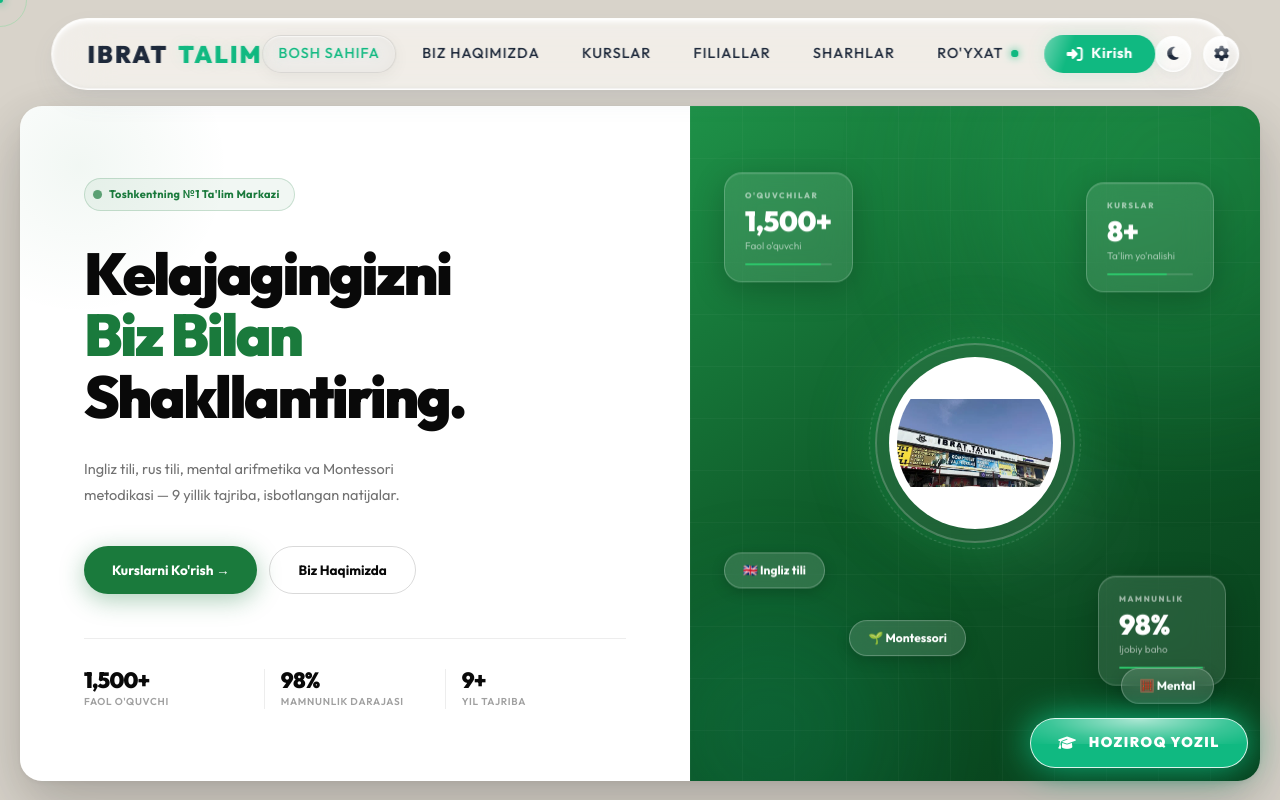
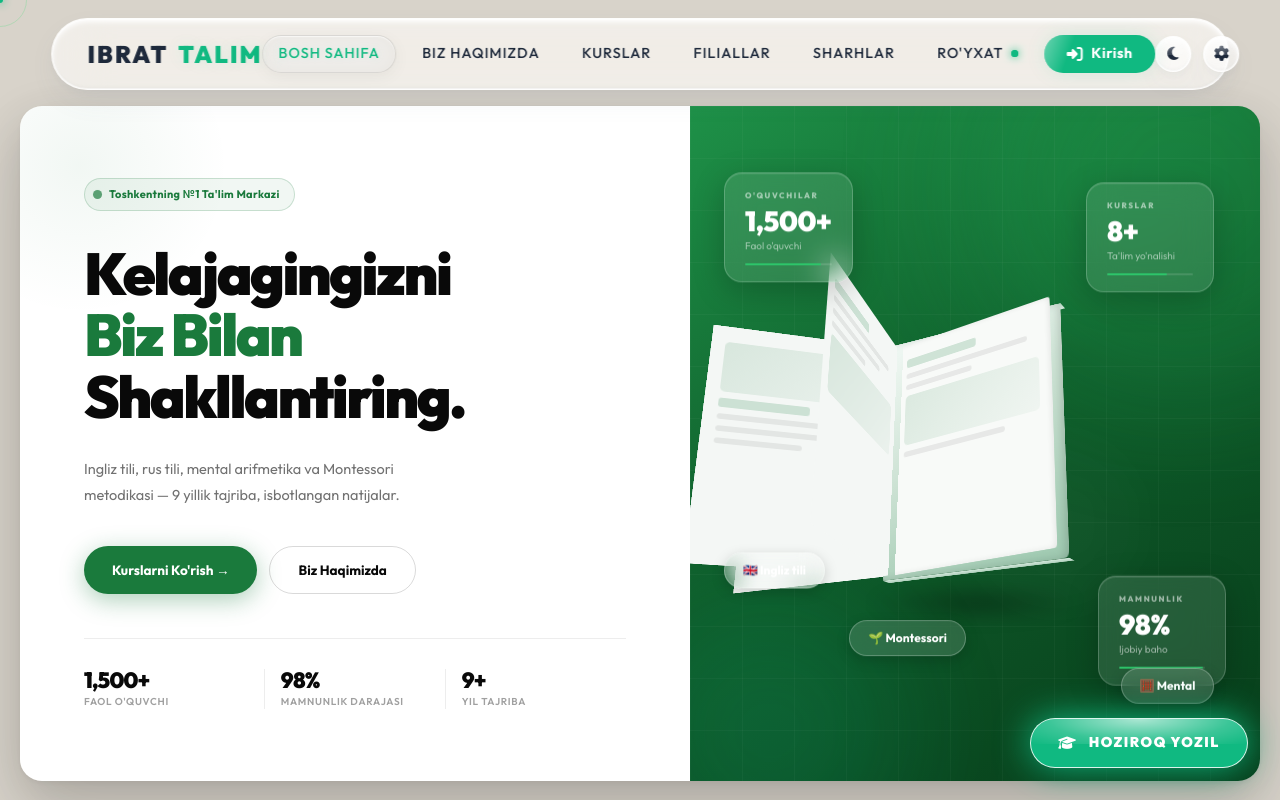
Before and after one commit to Future-Web2/Ibrt-Tlm, a React (Vite) app: page / in a window 1280 px wide. Built offline with nearby package versions, Linux system fonts and the light colour scheme; a web font is replaced by a local one.

Commit message:
hero: restore 3D animated book in right panel

```diff
--- a/src/app/components/HeroSection.jsx
+++ b/src/app/components/HeroSection.jsx
@@ -88,7 +88,7 @@ export default function HeroSection() {
       <style>{`
 
         /* ══════════════════════════════════════════════
-           IBRAT HERO  ·  v5  ·  Logo ring edition
+           IBRAT HERO  ·  v6  ·  3D Book edition
         ══════════════════════════════════════════════ */
 
         #home {
@@ -381,47 +381,202 @@ export default function HeroSection() {
           pointer-events: none; z-index: 0;
         }
 
-        /* ── logo ring ── */
-        .h3-logo-wrap {
+        /* ════════════════════════════
+           3-D BOOK  (pure CSS + HTML)
+        ════════════════════════════ */
+
+        .h3-scene {
           position: relative;
           z-index: 2;
+          perspective: 900px;
+          perspective-origin: 55% 45%;
           will-change: transform;
         }
-        .h3-logo-ring {
-          width: 200px; height: 200px;
-          border-radius: 50%;
-          border: 2px solid rgba(255,255,255,0.2);
+
+        .h3-book {
+          width: 200px;
+          height: 260px;
+          position: relative;
+          transform-style: preserve-3d;
+          /* base tilt — rotateY responds to mouse via inline style */
+          transition: transform 0.1s linear;
+        }
+
+        /* ── covers ── */
+        .h3-cover-front,
+        .h3-cover-back {
+          position: absolute;
+          width: 200px; height: 260px;
+          border-radius: 2px 6px 6px 2px;
+          backface-visibility: hidden;
+        }
+
+        .h3-cover-front {
+          background: linear-gradient(160deg, #e8f4ed 0%, #c6dece 50%, #9ec9b0 100%);
+          transform: translateZ(6px);
           display: flex;
+          flex-direction: column;
           align-items: center;
           justify-content: center;
-          position: relative;
-          background: rgba(255,255,255,0.07);
-          backdrop-filter: blur(10px);
-          -webkit-backdrop-filter: blur(10px);
-          animation: h3logoGlow 4.5s ease-in-out infinite;
+          gap: 12px;
+          box-shadow: inset -3px 0 8px rgba(0,0,0,0.15);
+          overflow: hidden;
         }
-        @keyframes h3logoGlow {
-          0%,100% { box-shadow: 0 0 0 0px rgba(45,197,106,0), 0 0 55px rgba(45,197,106,0.22); }
-          50%      { box-shadow: 0 0 0 14px rgba(45,197,106,0.1), 0 0 90px rgba(45,197,106,0.38); }
-        }
-        .h3-logo-ring::before {
+        /* sheen */
+        .h3-cover-front::after {
           content: '';
           position: absolute;
-          inset: -8px;
-          border-radius: 50%;
-          border: 1.5px dashed rgba(255,255,255,0.18);
-          animation: h3spin 20s linear infinite;
+          inset: 0;
+          background: linear-gradient(135deg, rgba(255,255,255,0.35) 0%, transparent 55%);
+          pointer-events: none;
         }
-        @keyframes h3spin { to { transform: rotate(360deg); } }
 
-        .h3-logo-img {
-          width: 172px; height: 172px;
+        .h3-cover-back {
+          background: linear-gradient(160deg, #b8d4c2 0%, #8db89e 100%);
+          transform: rotateY(180deg) translateZ(6px);
+        }
+
+        /* ── spine ── */
+        .h3-spine {
+          position: absolute;
+          width: 12px; height: 260px;
+          background: linear-gradient(to right, #2d6b45 0%, #4a9463 100%);
+          transform: rotateY(-90deg) translateZ(0px) translateX(-6px);
+          transform-origin: left center;
+          left: 0;
+          box-shadow: inset -2px 0 4px rgba(0,0,0,0.3);
+        }
+
+        /* ── top & bottom edges ── */
+        .h3-top, .h3-bottom {
+          position: absolute;
+          width: 200px; height: 12px;
+          background: linear-gradient(to bottom, #d4e8dc 0%, #aecfbb 100%);
+          left: 0;
+        }
+        .h3-top    { transform: rotateX(90deg) translateZ(0px) translateY(-6px);  transform-origin: top center; top: 0; }
+        .h3-bottom { transform: rotateX(-90deg) translateZ(0px) translateY(6px);  transform-origin: bottom center; bottom: 0; }
+
+        /* ── cover content ── */
+        .h3-book-logo {
+          width: 80px; height: 80px;
           border-radius: 50%;
           object-fit: contain;
-          background: #ffffff;
-          padding: 8px;
+          background: rgba(255,255,255,0.9);
+          padding: 6px;
           box-sizing: border-box;
-          display: block;
+          position: relative;
+          z-index: 1;
+          box-shadow: 0 4px 16px rgba(0,0,0,0.15);
+        }
+        .h3-book-title {
+          font-size: 13px;
+          font-weight: 800;
+          color: #1a5c34;
+          text-align: center;
+          letter-spacing: 0.5px;
+          line-height: 1.3;
+          position: relative;
+          z-index: 1;
+          padding: 0 12px;
+        }
+        .h3-book-sub {
+          font-size: 8px;
+          font-weight: 700;
+          color: #3d8c5a;
+          text-align: center;
+          letter-spacing: 2px;
+          text-transform: uppercase;
+          position: relative;
+          z-index: 1;
+        }
+
+        /* ── page leaves ── */
+        .h3-pages {
+          position: absolute;
+          width: 194px; height: 252px;
+          top: 4px; left: 6px;
+          transform-style: preserve-3d;
+          transform: translateZ(5px);
+        }
+
+        .h3-page {
+          position: absolute;
+          width: 194px; height: 252px;
+          top: 0; left: 0;
+          transform-origin: left center;
+          transform-style: preserve-3d;
+          backface-visibility: hidden;
+        }
+
+        .h3-pf, .h3-pb {
+          position: absolute;
+          width: 100%; height: 100%;
+          border-radius: 1px 4px 4px 1px;
+          backface-visibility: hidden;
+          overflow: hidden;
+          display: flex;
+          flex-direction: column;
+          padding: 18px 14px;
+          gap: 7px;
+          box-sizing: border-box;
+        }
+        .h3-pf {
+          background: #f8faf8;
+          box-shadow: inset -2px 0 6px rgba(0,0,0,0.08);
+        }
+        .h3-pb {
+          background: #f4f7f5;
+          transform: rotateY(180deg);
+        }
+
+        /* fake text lines */
+        .h3-ln {
+          border-radius: 3px;
+          background: rgba(0,0,0,0.07);
+          flex-shrink: 0;
+        }
+        .h3-ln-h  { height: 10px; width: 55%; background: rgba(26,122,60,0.18); }
+        .h3-ln-l  { height: 6px; width: 92%; }
+        .h3-ln-m  { height: 6px; width: 76%; }
+        .h3-ln-s  { height: 6px; width: 52%; }
+        .h3-ln-img {
+          height: 56px; width: 100%;
+          border-radius: 5px;
+          background: linear-gradient(135deg, rgba(26,122,60,0.13), rgba(26,122,60,0.04));
+          flex-shrink: 0;
+        }
+
+        /* flip animation — 4 pages, staggered */
+        .h3-page {
+          animation-duration: 2s;
+          animation-timing-function: cubic-bezier(0.45, 0, 0.55, 1);
+          animation-iteration-count: infinite;
+          animation-fill-mode: both;
+          animation-name: h3flip;
+        }
+        .h3-p1 { animation-delay: 0s; }
+        .h3-p2 { animation-delay: 1.6s; }
+        .h3-p3 { animation-delay: 3.2s; }
+        .h3-p4 { animation-delay: 4.8s; }
+
+        @keyframes h3flip {
+          0%   { transform: rotateY(0deg); }
+          8%   { transform: rotateY(-3deg); }
+          45%  { transform: rotateY(-90deg); }
+          55%  { transform: rotateY(-90deg); }
+          92%  { transform: rotateY(-177deg); }
+          100% { transform: rotateY(-180deg); }
+        }
+
+        /* shadow under book */
+        .h3-book-shadow {
+          position: absolute;
+          width: 210px; height: 36px;
+          bottom: -48px; left: 50%;
+          transform: translateX(-50%);
+          background: radial-gradient(ellipse, rgba(0,0,0,0.32) 0%, transparent 72%);
+          filter: blur(8px);
         }
 
         /* ── floating stat cards ── */
@@ -434,7 +589,7 @@ export default function HeroSection() {
           border-radius: 18px;
           padding: 16px 20px;
           color: #ffffff;
-          z-index: 3;
+          z-index: 4;
           min-width: 128px;
           box-shadow: 0 8px 32px rgba(0,0,0,0.22), inset 0 1px 0 rgba(255,255,255,0.12);
           will-change: transform;
@@ -463,7 +618,7 @@ export default function HeroSection() {
           padding: 8px 18px;
           font-size: 12px; font-weight: 700;
           color: #ffffff; white-space: nowrap;
-          z-index: 3;
+          z-index: 4;
           box-shadow: 0 4px 14px rgba(0,0,0,0.18);
         }
         .h3-pill-1 { bottom: 28%; left: 6%;  animation: h3floatUp 8s ease-in-out -1s infinite; }
@@ -474,7 +629,7 @@ export default function HeroSection() {
         @media (max-width: 960px) {
           #home { padding: 100px 14px 14px; }
           .h3-wrap { grid-template-columns: 1fr; }
-          .h3-right { order: -1; min-height: 420px; }
+          .h3-right { order: -1; min-height: 440px; }
           .h3-left  { padding: 52px 44px; }
           .h3-card-tr { display: none; }
         }
@@ -485,9 +640,8 @@ export default function HeroSection() {
           .h3-left  { padding: 40px 28px; }
           .h3-h1    { font-size: 36px; letter-spacing: -1.5px; }
           .h3-sub   { font-size: 13.5px; }
-          .h3-right { min-height: 360px; }
-          .h3-logo-ring { width: 150px; height: 150px; }
-          .h3-logo-img  { width: 128px; height: 128px; }
+          .h3-right { min-height: 380px; }
+          .h3-book  { transform: rotateX(20deg) rotateY(-22deg) scale(0.8) !important; }
           .h3-card-tl { padding: 12px 14px; min-width: 108px; }
           .h3-card-br { padding: 12px 14px; min-width: 108px; }
           .h3-card-num { font-size: 22px; }
@@ -561,7 +715,7 @@ export default function HeroSection() {
 
         </div>
 
-        {/* ════ RIGHT ════ */}
+        {/* ════ RIGHT — 3D Book ════ */}
         <div
           className="h3-right"
           ref={rightRef}
@@ -573,14 +727,105 @@ export default function HeroSection() {
           <div className="h3-blob h3-blob-c" />
           <div className="h3-grid" />
 
-          {/* logo ring — parallax */}
+          {/* ── 3D Book scene ── */}
           <div
-            className="h3-logo-wrap"
+            className="h3-scene"
             style={{ transform: `translate(${px(8)}, ${py(6)})` }}
           >
-            <div className="h3-logo-ring">
-              <img src={logoImage} alt="IBRAT TA'LIM" className="h3-logo-img" />
+            <div
+              className="h3-book"
+              style={{ transform: `rotateX(22deg) rotateY(${-28 + mouse.x * 10}deg)` }}
+            >
+              <div className="h3-spine" />
+              <div className="h3-top" />
+              <div className="h3-bottom" />
+              <div className="h3-cover-back" />
+
+              {/* page leaves */}
+              <div className="h3-pages">
+
+                <div className="h3-page h3-p4">
+                  <div className="h3-pf">
+                    <div className="h3-ln h3-ln-img" />
+                    <div className="h3-ln h3-ln-h" />
+                    <div className="h3-ln h3-ln-l" />
+                    <div className="h3-ln h3-ln-m" />
+                    <div className="h3-ln h3-ln-l" />
+                    <div className="h3-ln h3-ln-s" />
+                  </div>
+                  <div className="h3-pb">
+                    <div className="h3-ln h3-ln-h" />
+                    <div className="h3-ln h3-ln-l" />
+                    <div className="h3-ln h3-ln-m" />
+                    <div className="h3-ln h3-ln-s" />
+                    <div className="h3-ln h3-ln-img" />
+                  </div>
+                </div>
+
+                <div className="h3-page h3-p3">
+                  <div className="h3-pf">
+                    <div className="h3-ln h3-ln-h" />
+                    <div className="h3-ln h3-ln-l" />
+                    <div className="h3-ln h3-ln-s" />
+                    <div className="h3-ln h3-ln-img" />
+                    <div className="h3-ln h3-ln-m" />
+                  </div>
+                  <div className="h3-pb">
+                    <div className="h3-ln h3-ln-img" />
+                    <div className="h3-ln h3-ln-h" />
+                    <div className="h3-ln h3-ln-l" />
+                    <div className="h3-ln h3-ln-m" />
+                    <div className="h3-ln h3-ln-s" />
+                  </div>
+                </div>
+
+                <div className="h3-page h3-p2">
+                  <div className="h3-pf">
+                    <div className="h3-ln h3-ln-img" />
+                    <div className="h3-ln h3-ln-h" />
+                    <div className="h3-ln h3-ln-l" />
+                    <div className="h3-ln h3-ln-m" />
+                    <div className="h3-ln h3-ln-s" />
+                    <div className="h3-ln h3-ln-l" />
+                  </div>
+                  <div className="h3-pb">
+                    <div className="h3-ln h3-ln-h" />
+                    <div className="h3-ln h3-ln-m" />
+                    <div className="h3-ln h3-ln-img" />
+                    <div className="h3-ln h3-ln-s" />
+                    <div className="h3-ln h3-ln-l" />
+                  </div>
+                </div>
+
+                <div className="h3-page h3-p1">
+                  <div className="h3-pf">
+                    <div className="h3-ln h3-ln-h" />
+                    <div className="h3-ln h3-ln-l" />
+                    <div className="h3-ln h3-ln-m" />
+                    <div className="h3-ln h3-ln-s" />
+                    <div className="h3-ln h3-ln-img" />
+                    <div className="h3-ln h3-ln-l" />
+                  </div>
+                  <div className="h3-pb">
+                    <div className="h3-ln h3-ln-img" />
+                    <div className="h3-ln h3-ln-h" />
+                    <div className="h3-ln h3-ln-m" />
+                    <div className="h3-ln h3-ln-l" />
+                    <div className="h3-ln h3-ln-s" />
+                  </div>
+                </div>
+
+              </div>
+
+              {/* front cover — on top */}
+              <div className="h3-cover-front">
+                <img src={logoImage} alt="IBRAT TA'LIM" className="h3-book-logo" />
+                <div className="h3-book-title">IBRAT TA'LIM</div>
+                <div className="h3-book-sub">Education Centre</div>
+              </div>
+
             </div>
+            <div className="h3-book-shadow" />
           </div>
 
           {/* stat cards */}
```
